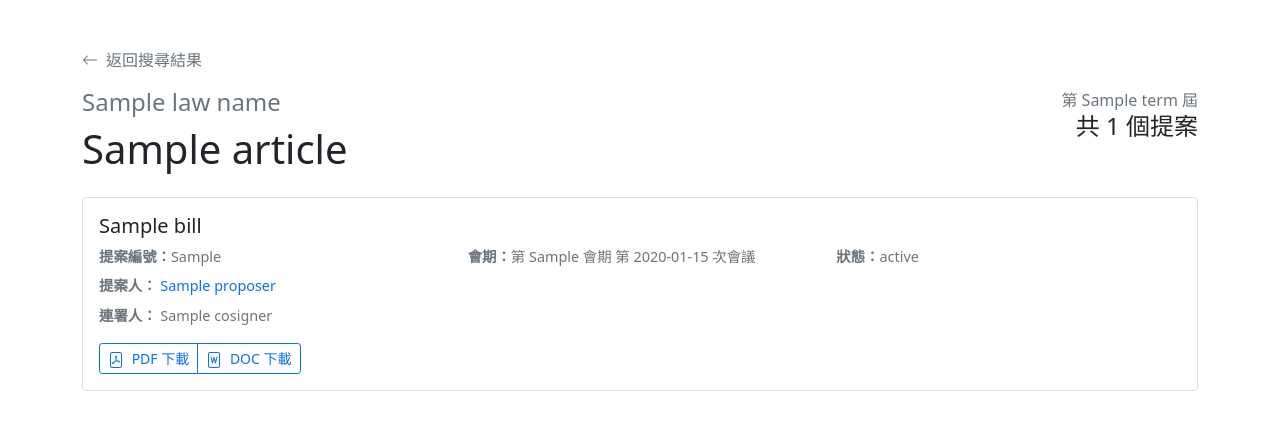
After one commit to winder368/legislative-analysis, a Flask app: template templates/article.html in a window 1280 px wide. The commit adds this page. Shown: the top 430 px of the page. Run offline with Flask 3, Linux system fonts and the light colour scheme; the template is opened without the code that fills it: most values are stand-ins (such as "Sample title", 1, 10 or a date in 2020).

Commit message:
修正 index.html 模板中的 Jinja2 語法錯誤，並更新相關檔案

```diff
--- a/app.py
+++ b/app.py
@@ -565,6 +565,45 @@ def count_party_members(names_str: str) -> dict:
         '林昶佐': '時代力量', '洪慈庸': '時代力量',
 
         # 無黨籍立委
+        '趙正宇': '無黨籍', '高金素梅': '無黨籍',
+
+        # 第8屆立委
+        # 民進黨籍立委
+        '王定宇': '民進黨', '王榮璋': '民進黨', '何欣純': '民進黨', '余天': '民進黨',
+        '吳玉琴': '民進黨', '吳思瑤': '民進黨', '吳秉叡': '民進黨', '吳琪銘': '民進黨',
+        '呂孫綾': '民進黨', '李俊俋': '民進黨', '李昆澤': '民進黨', '李麗芬': '民進黨',
+        '沈發惠': '民進黨', '周春米': '民進黨', '林宜瑾': '民進黨', '林俊憲': '民進黨',
+        '林岱樺': '民進黨', '林淑芬': '民進黨', '林靜儀': '民進黨', '邱志偉': '民進黨',
+        '邱泰源': '民進黨', '邱議瑩': '民進黨', '柯建銘': '民進黨', '洪宗熠': '民進黨',
+        '范雲': '民進黨', '莊競程': '民進黨', '莊瑞雄': '民進黨', '許智傑': '民進黨',
+        '郭國文': '民進黨', '陳亭妃': '民進黨', '陳明文': '民進黨', '陳秀寳': '民進黨',
+        '陳素月': '民進黨', '陳瑩': '民進黨', '陳歐珀': '民進黨', '黃世杰': '民進黨',
+        '黃秀芳': '民進黨', '黃國書': '民進黨', '楊曜': '民進黨', '葉宜津': '民進黨',
+        '劉世芳': '民進黨', '劉建國': '民進黨', '劉櫂豪': '民進黨', '蔡易餘': '民進黨',
+        '蔡培慧': '民進黨', '蔡適應': '民進黨', '鄭運鵬': '民進黨', '賴品妤': '民進黨',
+        '賴惠員': '民進黨', '賴瑞隆': '民進黨', '鍾佳濱': '民進黨', '羅美玲': '民進黨',
+        '蘇巧慧': '民進黨', '蘇治芬': '民進黨', '蘇震清': '民進黨', '許添財': '民進黨',
+        '黃偉哲': '民進黨', '尤美女': '民進黨', '姚文智': '民進黨', '鄭麗君': '民進黨',
+        '蔡煌瑯': '民進黨',
+
+        # 國民黨籍立委
+        '丁守中': '國民黨', '孔文吉': '國民黨', '王育敏': '國民黨', '王惠美': '國民黨',
+        '江啟臣': '國民黨', '呂玉玲': '國民黨', '李彥秀': '國民黨', '李德維': '國民黨',
+        '林文瑞': '國民黨', '林為洲': '國民黨', '林奕華': '國民黨', '林德福': '國民黨',
+        '林麗蟬': '國民黨', '洪孟楷': '國民黨', '徐志榮': '國民黨', '翁重鈞': '國民黨',
+        '馬文君': '國民黨', '高金素梅': '國民黨', '張育美': '國民黨', '張智倫': '國民黨',
+        '許淑華': '國民黨', '陳以信': '國民黨', '陳玉珍': '國民黨', '陳雪生': '國民黨',
+        '陳超明': '國民黨', '曾銘宗': '國民黨', '費鴻泰': '國民黨', '楊瓊瓔': '國民黨',
+        '葉毓蘭': '國民黨', '廖國棟': '國民黨', '廖婉汝': '國民黨', '鄭天財': '國民黨',
+        '鄭正鈐': '國民黨', '鄭麗文': '國民黨', '賴士葆': '國民黨', '謝衣鳯': '國民黨',
+        '謝龍介': '國民黨', '顏寬恒': '國民黨', '羅明才': '國民黨', '羅智強': '國民黨',
+        '溫玉霞': '國民黨', '李貴敏': '國民黨',
+
+        # 時代力量立委
+        '王婉諭': '時代力量', '邱顯智': '時代力量', '陳椒華': '時代力量', '黃國昌': '時代力量',
+        '林昶佐': '時代力量', '洪慈庸': '時代力量',
+
+        # 無黨籍立委
         '趙正宇': '無黨籍', '高金素梅': '無黨籍'
     }
 
@@ -899,6 +938,45 @@ def get_member_info(name: str) -> dict:
         '林昶佐': '時代力量', '洪慈庸': '時代力量',
 
         # 無黨籍立委
+        '趙正宇': '無黨籍', '高金素梅': '無黨籍',
+
+        # 第8屆立委
+        # 民進黨籍立委
+        '王定宇': '民進黨', '王榮璋': '民進黨', '何欣純': '民進黨', '余天': '民進黨',
+        '吳玉琴': '民進黨', '吳思瑤': '民進黨', '吳秉叡': '民進黨', '吳琪銘': '民進黨',
+        '呂孫綾': '民進黨', '李俊俋': '民進黨', '李昆澤': '民進黨', '李麗芬': '民進黨',
+        '沈發惠': '民進黨', '周春米': '民進黨', '林宜瑾': '民進黨', '林俊憲': '民進黨',
+        '林岱樺': '民進黨', '林淑芬': '民進黨', '林靜儀': '民進黨', '邱志偉': '民進黨',
+        '邱泰源': '民進黨', '邱議瑩': '民進黨', '柯建銘': '民進黨', '洪宗熠': '民進黨',
+        '范雲': '民進黨', '莊競程': '民進黨', '莊瑞雄': '民進黨', '許智傑': '民進黨',
+        '郭國文': '民進黨', '陳亭妃': '民進黨', '陳明文': '民進黨', '陳秀寳': '民進黨',
+        '陳素月': '民進黨', '陳瑩': '民進黨', '陳歐珀': '民進黨', '黃世杰': '民進黨',
+        '黃秀芳': '民進黨', '黃國書': '民進黨', '楊曜': '民進黨', '葉宜津': '民進黨',
+        '劉世芳': '民進黨', '劉建國': '民進黨', '劉櫂豪': '民進黨', '蔡易餘': '民進黨',
+        '蔡培慧': '民進黨', '蔡適應': '民進黨', '鄭運鵬': '民進黨', '賴品妤': '民進黨',
+        '賴惠員': '民進黨', '賴瑞隆': '民進黨', '鍾佳濱': '民進黨', '羅美玲': '民進黨',
+        '蘇巧慧': '民進黨', '蘇治芬': '民進黨', '蘇震清': '民進黨', '許添財': '民進黨',
+        '黃偉哲': '民進黨', '尤美女': '民進黨', '姚文智': '民進黨', '鄭麗君': '民進黨',
+        '蔡煌瑯': '民進黨',
+
+        # 國民黨籍立委
+        '丁守中': '國民黨', '孔文吉': '國民黨', '王育敏': '國民黨', '王惠美': '國民黨',
+        '江啟臣': '國民黨', '呂玉玲': '國民黨', '李彥秀': '國民黨', '李德維': '國民黨',
+        '林文瑞': '國民黨', '林為洲': '國民黨', '林奕華': '國民黨', '林德福': '國民黨',
+        '林麗蟬': '國民黨', '洪孟楷': '國民黨', '徐志榮': '國民黨', '翁重鈞': '國民黨',
+        '馬文君': '國民黨', '高金素梅': '國民黨', '張育美': '國民黨', '張智倫': '國民黨',
+        '許淑華': '國民黨', '陳以信': '國民黨', '陳玉珍': '國民黨', '陳雪生': '國民黨',
+        '陳超明': '國民黨', '曾銘宗': '國民黨', '費鴻泰': '國民黨', '楊瓊瓔': '國民黨',
+        '葉毓蘭': '國民黨', '廖國棟': '國民黨', '廖婉汝': '國民黨', '鄭天財': '國民黨',
+        '鄭正鈐': '國民黨', '鄭麗文': '國民黨', '賴士葆': '國民黨', '謝衣鳯': '國民黨',
+        '謝龍介': '國民黨', '顏寬恒': '國民黨', '羅明才': '國民黨', '羅智強': '國民黨',
+        '溫玉霞': '國民黨', '李貴敏': '國民黨',
+
+        # 時代力量立委
+        '王婉諭': '時代力量', '邱顯智': '時代力量', '陳椒華': '時代力量', '黃國昌': '時代力量',
+        '林昶佐': '時代力量', '洪慈庸': '時代力量',
+
+        # 無黨籍立委
         '趙正宇': '無黨籍', '高金素梅': '無黨籍'
     }
 
@@ -1067,7 +1145,10 @@ def search():
             search_condition = "billName LIKE '%中華民國刑法%' AND billName NOT LIKE '%施行法%' AND billName NOT LIKE '%陸海空軍刑法%'"
             params = tuple()
         elif base_name == '民法':
-            search_condition = "billName LIKE '%民法%' AND billName NOT LIKE '%施行法%'"
+            search_condition = "billName LIKE '%民法%' AND billName NOT LIKE '%施行法%' AND billName NOT LIKE '%入出國及移民法%'"
+            params = tuple()
+        elif base_name == '入出國及移民法':
+            search_condition = "billName LIKE '%入出國及移民法%' AND billName NOT LIKE '%施行法%'"
             params = tuple()
         else:
             # 一般法律搜尋
--- /dev/null
+++ b/templates/article.html
@@ -0,0 +1,120 @@
+<!DOCTYPE html>
+<html lang="zh-TW">
+<head>
+    <meta charset="UTF-8">
+    <meta name="viewport" content="width=device-width, initial-scale=1.0">
+    <title>{{ law_name }} - {{ article }} - 修正提案</title>
+    <link href="https://cdn.jsdelivr.net/npm/bootstrap@5.1.3/dist/css/bootstrap.min.css" rel="stylesheet">
+    <style>
+        .bill-card {
+            margin-bottom: 1rem;
+            transition: all 0.3s ease;
+        }
+        .bill-card:hover {
+            transform: translateY(-2px);
+            box-shadow: 0 4px 8px rgba(0,0,0,0.1);
+        }
+        .bill-meta {
+            font-size: 0.9em;
+            color: #6c757d;
+        }
+        .back-link {
+            text-decoration: none;
+            color: #6c757d;
+            display: inline-flex;
+            align-items: center;
+            margin-bottom: 1rem;
+        }
+        .back-link:hover {
+            color: #495057;
+        }
+    </style>
+</head>
+<body>
+    <div class="container mt-5">
+        <a href="javascript:history.back()" class="back-link">
+            <svg xmlns="http://www.w3.org/2000/svg" width="16" height="16" fill="currentColor" class="bi bi-arrow-left me-2" viewBox="0 0 16 16">
+                <path fill-rule="evenodd" d="M15 8a.5.5 0 0 0-.5-.5H2.707l3.147-3.146a.5.5 0 1 0-.708-.708l-4 4a.5.5 0 0 0 0 .708l4 4a.5.5 0 0 0 .708-.708L2.707 8.5H14.5A.5.5 0 0 0 15 8z"/>
+            </svg>
+            返回搜尋結果
+        </a>
+
+        <div class="d-flex justify-content-between align-items-start mb-4">
+            <div>
+                <h4 class="text-muted mb-2">{{ law_name }}</h4>
+                <h1 class="mb-0">{% if article == '其他修正' %}其他修正案{% else %}{{ article }}{% endif %}</h1>
+            </div>
+            <div class="text-end">
+                <div class="text-muted">第 {{ term }} 屆</div>
+                <div class="h4 mb-0">共 {{ bills|length }} 個提案</div>
+            </div>
+        </div>
+
+        <div class="row">
+            {% for bill in bills %}
+            <div class="col-12">
+                <div class="card bill-card">
+                    <div class="card-body">
+                        <h5 class="card-title">{{ bill.billName }}</h5>
+                        <div class="bill-meta mt-2">
+                            <div class="row">
+                                <div class="col-md-4">
+                                    <strong>提案編號：</strong>{{ bill.billNo }}
+                                </div>
+                                <div class="col-md-4">
+                                    <strong>會期：</strong>第 {{ bill.sessionPeriod }} 會期
+                                    {% if bill.sessionTimes %}
+                                    第 {{ bill.sessionTimes }} 次會議
+                                    {% endif %}
+                                </div>
+                                <div class="col-md-4">
+                                    <strong>狀態：</strong>{{ bill.billStatus }}
+                                </div>
+                            </div>
+                            {% if bill.proposers or bill.cosigners %}
+                            <div class="row mt-2">
+                                {% if bill.proposers %}
+                                <div class="col-12 mb-2">
+                                    <strong>提案人：</strong>
+                                    <span class="text-primary">{{ bill.proposers|join('、') }}</span>
+                                </div>
+                                {% endif %}
+                                {% if bill.cosigners %}
+                                <div class="col-12">
+                                    <strong>連署人：</strong>
+                                    <span class="text-secondary">{{ bill.cosigners|join('、') }}</span>
+                                </div>
+                                {% endif %}
+                            </div>
+                            {% endif %}
+                        </div>
+                        <div class="mt-3">
+                            <div class="btn-group">
+                                {% if bill.pdfUrl %}
+                                <a href="{{ bill.pdfUrl }}" target="_blank" class="btn btn-outline-primary btn-sm">
+                                    <svg xmlns="http://www.w3.org/2000/svg" width="16" height="16" fill="currentColor" class="bi bi-file-pdf me-1" viewBox="0 0 16 16">
+                                        <path d="M4 0a2 2 0 0 0-2 2v12a2 2 0 0 0 2 2h8a2 2 0 0 0 2-2V2a2 2 0 0 0-2-2H4zm0 1h8a1 1 0 0 1 1 1v12a1 1 0 0 1-1 1H4a1 1 0 0 1-1-1V2a1 1 0 0 1 1-1z"/>
+                                        <path d="M4.603 12.087a.81.81 0 0 1-.438-.42c-.195-.388-.13-.776.08-1.102.198-.307.526-.568.897-.787a7.68 7.68 0 0 1 1.482-.645 19.701 19.701 0 0 0 1.062-2.227 7.269 7.269 0 0 1-.43-1.295c-.086-.4-.119-.796-.046-1.136.075-.354.274-.672.65-.823.192-.077.4-.12.602-.077a.7.7 0 0 1 .477.365c.088.164.12.356.127.538.007.187-.012.395-.047.614-.084.51-.27 1.134-.52 1.794a10.954 10.954 0 0 0 .98 1.686 5.753 5.753 0 0 1 1.334.05c.364.065.734.195.96.465.12.144.193.32.2.518.007.192-.047.382-.138.563a1.04 1.04 0 0 1-.354.416.856.856 0 0 1-.51.138c-.331-.014-.654-.196-.933-.417a5.716 5.716 0 0 1-.911-.95 11.642 11.642 0 0 0-1.997.406 11.311 11.311 0 0 1-1.021 1.51c-.29.35-.608.655-.926.787a.793.793 0 0 1-.58.029zm1.379-1.901c-.166.076-.32.156-.459.238-.328.194-.541.383-.647.547-.094.145-.096.25-.04.361.01.022.02.036.026.044a.27.27 0 0 0 .035-.012c.137-.056.355-.235.635-.572a8.18 8.18 0 0 0 .45-.606zm1.64-1.33a12.647 12.647 0 0 1 1.01-.193 11.666 11.666 0 0 1-.51-.858 20.741 20.741 0 0 1-.5 1.05zm2.446.45c.15.162.296.3.435.41.24.19.407.253.498.256a.107.107 0 0 0 .07-.015.307.307 0 0 0 .094-.125.436.436 0 0 0 .059-.2.095.095 0 0 0-.026-.063c-.052-.062-.2-.152-.518-.209a3.881 3.881 0 0 0-.612-.053zM8.078 5.8a6.7 6.7 0 0 0 .2-.828c.031-.188.043-.343.038-.465a.613.613 0 0 0-.032-.198.517.517 0 0 0-.145.04c-.087.035-.158.106-.196.283-.04.192-.03.469.046.822.024.111.054.227.09.346z"/>
+                                    </svg>
+                                    PDF 下載
+                                </a>
+                                {% endif %}
+                                {% if bill.docUrl %}
+                                <a href="{{ bill.docUrl }}" target="_blank" class="btn btn-outline-primary btn-sm">
+                                    <svg xmlns="http://www.w3.org/2000/svg" width="16" height="16" fill="currentColor" class="bi bi-file-word me-1" viewBox="0 0 16 16">
+                                        <path d="M4.879 4.515a.5.5 0 0 1 .606.364l1.036 4.144.997-3.655a.5.5 0 0 1 .964 0l.997 3.655 1.036-4.144a.5.5 0 0 1 .97.242l-1.5 6a.5.5 0 0 1-.967.01L8 7.402l-1.018 3.73a.5.5 0 0 1-.967-.01l-1.5-6a.5.5 0 0 1 .364-.606z"/>
+                                        <path d="M4 0a2 2 0 0 0-2 2v12a2 2 0 0 0 2 2h8a2 2 0 0 0 2-2V2a2 2 0 0 0-2-2H4zm0 1h8a1 1 0 0 1 1 1v12a1 1 0 0 1-1 1H4a1 1 0 0 1-1-1V2a1 1 0 0 1 1-1z"/>
+                                    </svg>
+                                    DOC 下載
+                                </a>
+                                {% endif %}
+                            </div>
+                        </div>
+                    </div>
+                </div>
+            </div>
+            {% endfor %}
+        </div>
+    </div>
+</body>
+</html>
--- a/templates/index.html
+++ b/templates/index.html
@@ -56,10 +56,10 @@
                     <div class="col-md-4">
                         <label for="term" class="form-label">屆別</label>
                         <select class="form-select" id="term" name="term">
-                            <option value="">全部屆別</option>
                             {% for term in terms %}
                             <option value="{{ term }}">第 {{ term }} 屆</option>
                             {% endfor %}
+                            <option value="">全部屆別</option>
                         </select>
                     </div>
                     <div class="col-md-2">
```
Also changed, not shown: src/bill_utils.py (+107 -3 lines).
